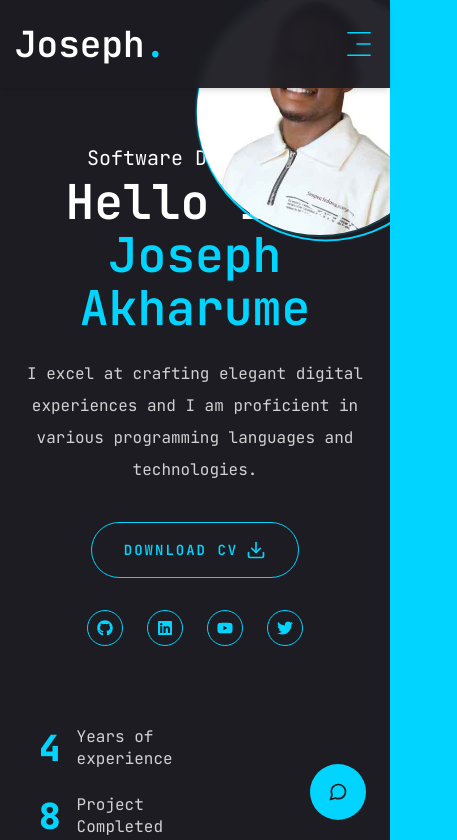
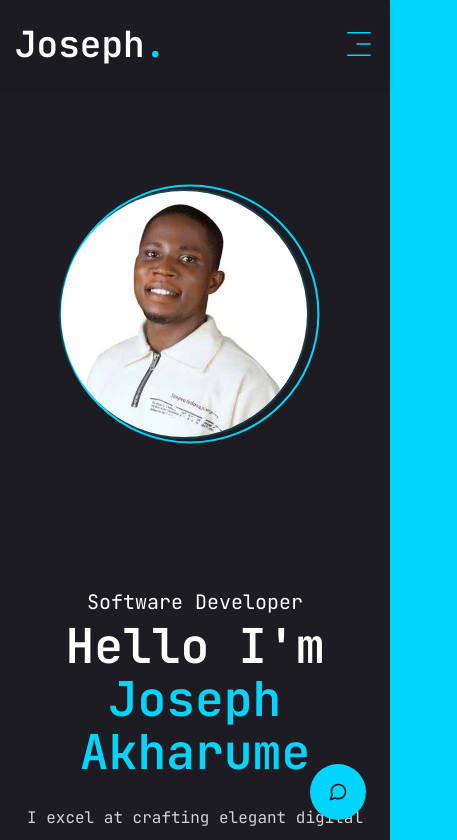
Before and after one commit to Ajoe62/jnext, a Next.js app: page / in a window 390 px wide. Shown: the top 840 px of the page, 457 px wide, since content can reach past the window. Built offline with nearby package versions, Linux system fonts and the light colour scheme.

Commit message:
fix page unresponsive

```diff
--- a/src/app/page.jsx
+++ b/src/app/page.jsx
@@ -7,27 +7,24 @@ import { RevealElement } from "@/components/RevealElement";
 
 export default function Home() {
   return (
-    <section className="h-full">
-      <div className="container mx-auto h-full">
-        <div className="flex flex-col xl:flex-row items-center justify-between xl:pt-8 xl:pb-24">
+    <section className="min-h-screen w-full">
+      <div className="container mx-auto py-8 md:py-12">
+        <div className="flex flex-col-reverse xl:flex-row items-center justify-between gap-10 md:gap-16 xl:gap-0 xl:pt-8 xl:pb-24 w-full">
           {/* text */}
-          <div className="text-center xl:text-left order-2 xl:order-none xl:max-w-[55%]">
+          <div className="text-center xl:text-left w-full xl:w-[55%] mt-8 md:mt-12 xl:mt-0">
             <RevealElement direction="left">
               <span className="text-xl">Software Developer</span>
             </RevealElement>
-
             <RevealElement direction="left" delay={100}>
               <h1 className="h1 mb-6">
                 Hello I&apos;m <br /> <span className="text-accent">Joseph Akharume</span>
               </h1>
             </RevealElement>
-
             <RevealElement direction="left" delay={200}>
-              <p className="max-w-[500px] mb-9 text-white/80">
+              <p className="max-w-[500px] mx-auto xl:mx-0 mb-9 text-white/80">
                 I excel at crafting elegant digital experiences and I am proficient in various programming languages and technologies.
               </p>
             </RevealElement>
-
             {/* btn and socials */}
             <RevealElement direction="up" delay={300}>
               <div className="flex flex-col xl:flex-row items-center gap-8">
@@ -49,9 +46,11 @@ export default function Home() {
             </RevealElement>
           </div>
           {/* photo */}
-          <div className="order-1 xl:order-none mb-8 xl:mb-0 xl:w-[45%]">
+          <div className="w-full xl:w-[45%] flex justify-center mb-8 xl:mb-0">
             <RevealElement direction="right" delay={100}>
-              <Photo />
+              <div className="relative h-[340px] w-[340px] md:h-[4200px] md:w-[420px] xl:h-[520px] xl:w-[520px] flex items-center justify-center mx-auto">
+                <Photo />
+              </div>
             </RevealElement>
           </div>
         </div>
```
